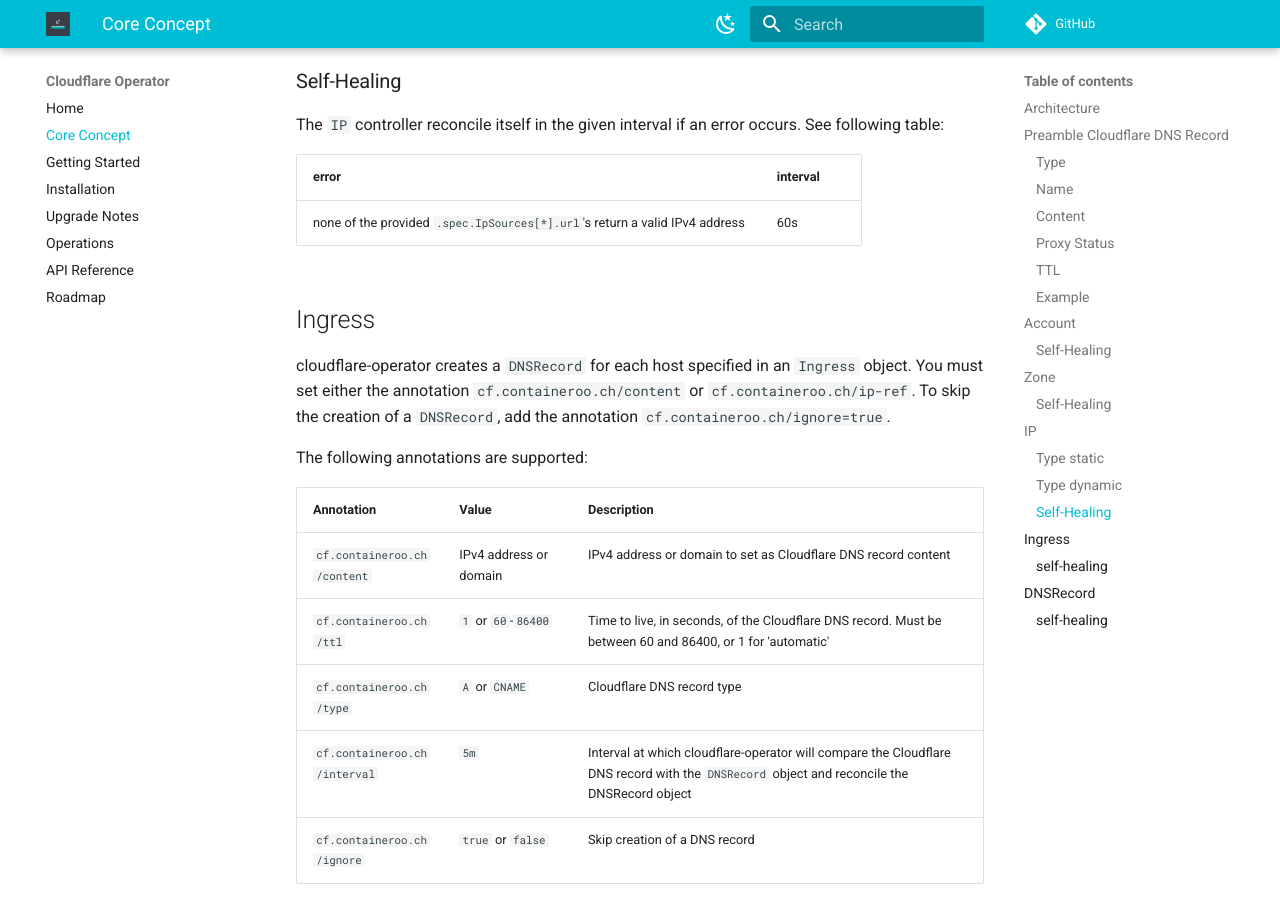
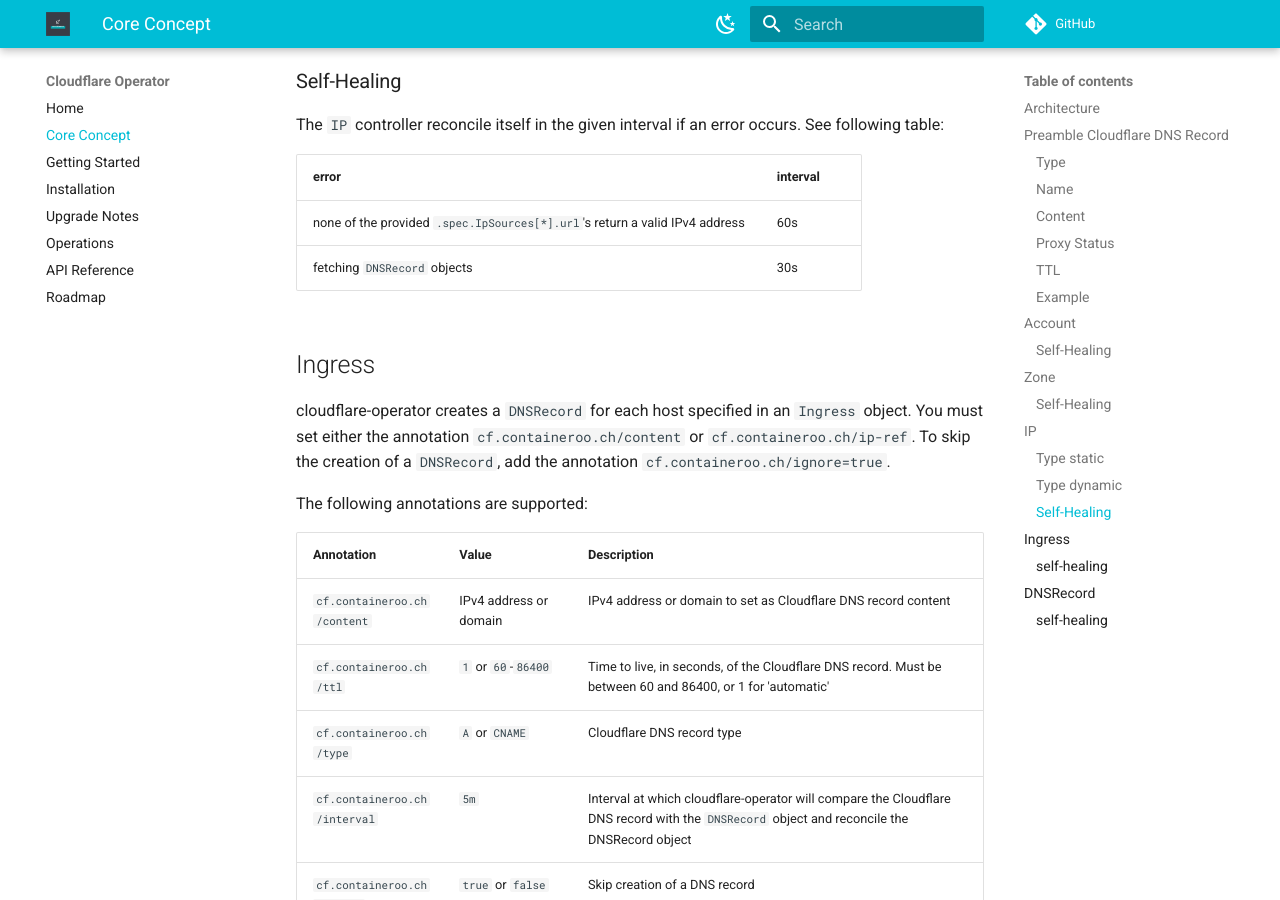
Before and after one commit to containeroo/cloudflare-operator, an MkDocs documentation site: the page built from docs/content/core_concept.md, in a window 1280 px wide and 900 px high, scrolled down 7720 px. Built offline with MkDocs 1.6.1 and Material for MkDocs 9.7.7, drawn with Linux system fonts in a browser that asks for light colours; comment, search, counter and statistics services are not loaded.

Commit message:
add self-healing for ip object

```diff
--- a/docs/content/core_concept.md
+++ b/docs/content/core_concept.md
@@ -251,9 +251,10 @@ spec:
 
 The `IP` controller reconcile itself in the given interval if an error occurs. See following table:
 
-| error                                                                     | interval |
-| :------------------------------------------------------------------------ | :------- |
+| error                                                                       | interval |
+| :-------------------------------------------------------------------------- | :------- |
 | none of the provided `.spec.IpSources[*].url`'s return a valid IPv4 address | 60s      |
+| fetching `DNSRecord` objects                                                | 30s      |
 
 ## Ingress
 
```
